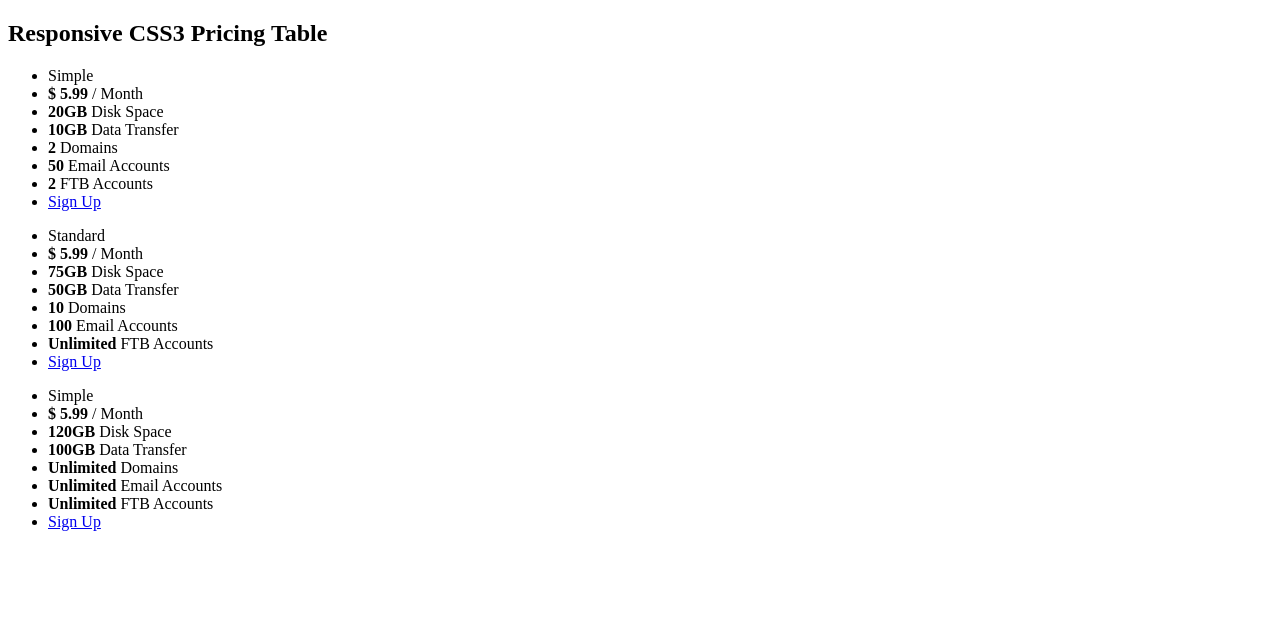
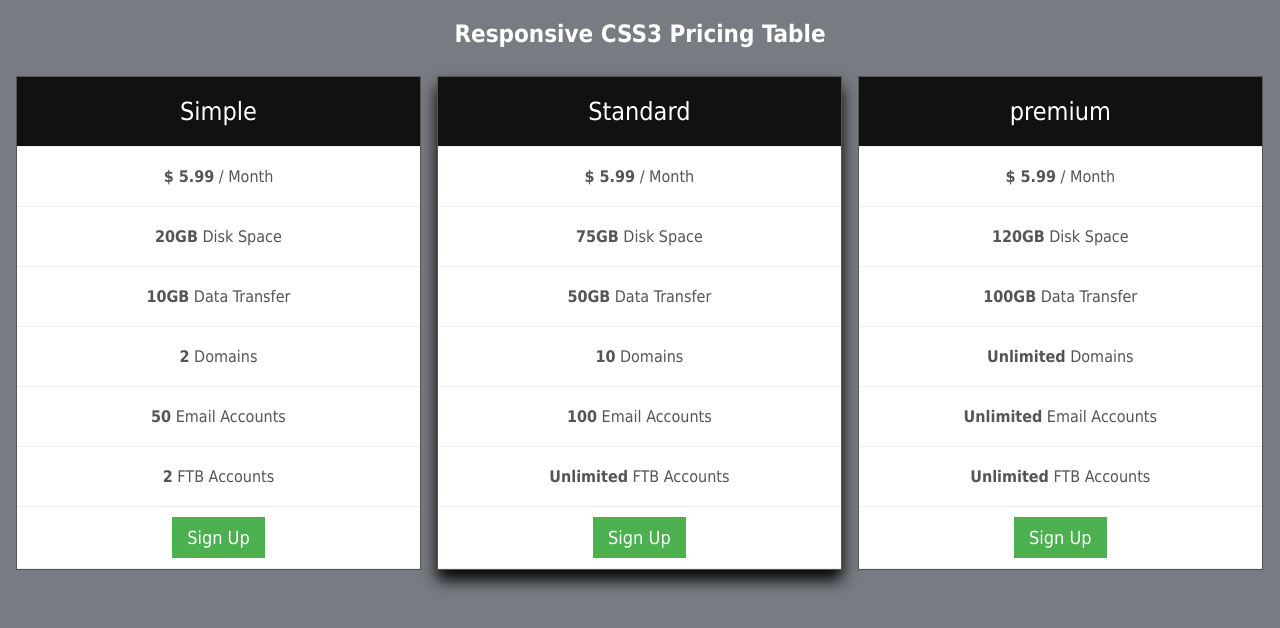
Before and after one commit to moh7afiz90/responsive-table-price, a plain HTML site: page index.html in a window 1280 px wide. Drawn offline with Linux system fonts and the light colour scheme.

Commit message:
Finished with HTML Mark-up

```diff
--- a/css/style.css
+++ b/css/style.css
@@ -0,0 +1,70 @@
+body {
+    font-family: "Tahoma", sans-serif;
+    background: #787c82;
+    color:#fff;
+}
+
+h2 {
+    text-align: center;
+}
+
+.col {
+    float: left;
+    width: 33.3%;
+    padding: 8px;
+    box-sizing: border-box;
+}
+
+.price-box {
+    background: #fff;
+    color: #555;
+    list-style-type: none;
+    border: 1px solid #555;
+    margin: 0;
+    padding: 0;
+    transition: 0.3s;
+}
+
+.price-box:hover, .price-box.best{
+    box-shadow: 0 10px 15px 0 #000;
+}
+
+.price-box .header {
+    background-color: #111;
+    color: #fff;
+    font-size: 25px;
+}
+
+.header .header-green {
+    color: #4CAF50;
+}
+
+
+.price-box li {
+    padding: 20px;
+    border-bottom: 1px solid #eee;
+    text-align: center;
+}
+
+.price .emph{
+    background-color: #f4f4f4;
+    font-size: 20px
+}
+
+.button {
+    background-color: #4CAf50;
+    border: none;
+    color: #fff;
+    padding: 10px 15px;
+    text-align: center;
+    text-decoration: none;
+    font-size: 18px;
+}
+
+
+@media(max-width:700px)
+{
+    .col {
+        width: 100%;
+    }
+}
--- a/index.html
+++ b/index.html
@@ -18,7 +18,7 @@
                 <li><strong>2</strong> Domains</li>
                 <li><strong>50</strong> Email Accounts</li>
                 <li><strong>2</strong> FTB Accounts</li>
-                <li class="emph"><a href="#" class="btton">Sign Up</a></li>
+                <li class="emph"><a href="#" class="button">Sign Up</a></li>
             </ul>
         </div>
         <!--Standard-->
@@ -31,20 +31,20 @@
                 <li><strong>10</strong> Domains</li>
                 <li><strong>100</strong> Email Accounts</li>
                 <li><strong>Unlimited</strong> FTB Accounts</li>
-                <li class="emph"><a href="#" class="btton">Sign Up</a></li>
+                <li class="emph"><a href="#" class="button">Sign Up</a></li>
             </ul>
         </div>
         <!---->
         <div class="col">
             <ul class="price-box">
-                <li class="header">Simple</li>
+                <li class="header">premium</li>
                 <li class="emph"><strong>$ 5.99</strong> / Month</li>
                 <li><strong>120GB</strong> Disk Space</li>
                 <li><strong>100GB</strong> Data Transfer</li>
                 <li><strong>Unlimited</strong> Domains</li>
                 <li><strong>Unlimited</strong> Email Accounts</li>
                 <li><strong>Unlimited</strong> FTB Accounts</li>
-                <li class="emph"><a href="#" class="btton">Sign Up</a></li>
+                <li class="emph"><a href="#" class="button">Sign Up</a></li>
             </ul>
         </div>
     </body>
```
